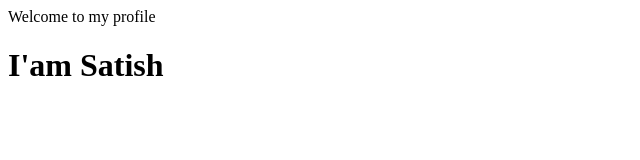
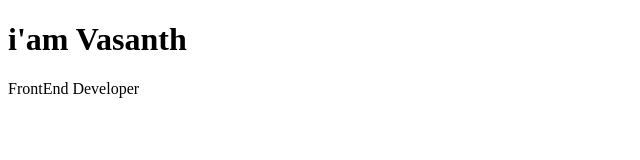
Before and after one commit to Satish-0223/srinufrontend, a plain HTML site: page index.html in a window 1280 px wide. Shown: the whole page, without its empty margins (0-640 px from the left). Drawn offline with Linux system fonts and the light colour scheme.

Commit message:
added new file and deleted existing file

```diff
--- a/index.html
+++ b/index.html
@@ -3,10 +3,10 @@
   <head>
     <meta charset="UTF-8" />
     <meta name="viewport" content="width=device-width, initial-scale=1.0" />
-    <title>First Website</title>
+    <title>my portfolio</title>
   </head>
   <body>
-    Welcome to my profile
-    <h1>I'am Satish</h1>
+    <h1>i'am Vasanth</h1>
+    <p>FrontEnd Developer</p>
   </body>
 </html>
```
